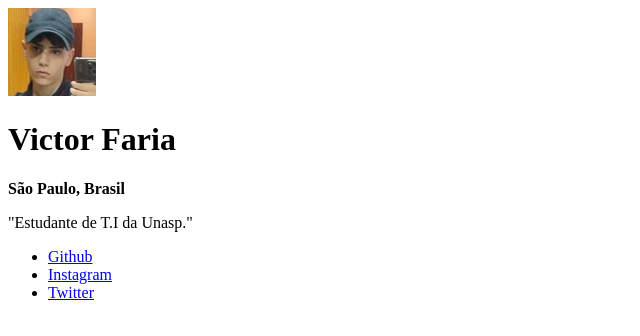
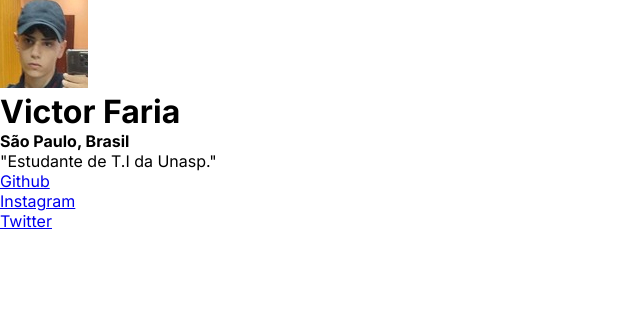
Before and after one commit to VampVictor/Link-Tree, a plain HTML site: page Index.html in a window 1280 px wide. Shown: the whole page, without its empty margins (0-640 px from the left). Drawn offline with Linux system fonts and the light colour scheme.

Commit message:
primeiras estilizações com CSS

```diff
--- a/Index.html
+++ b/Index.html
@@ -3,6 +3,7 @@
 <head>
     <meta charset="UTF-8">
     <meta name="viewport" content="width=device-width, initial-scale=1.0">
+    <link rel="stylesheet" href="style.css">
     <title>Link Tree</title>
 </head>
 
--- /dev/null
+++ b/style.css
@@ -0,0 +1,8 @@
+@import url('https://fonts.googleapis.com/css2?family=Inter:ital,opsz,wght@0,14..32,100..900;1,14..32,100..900&display=swap');
+
+ * {
+    margin: 0;
+    padding: 0;
+    box-sizing: border-box;
+    font-family: "Inter", sans-serif;
+ }
```
